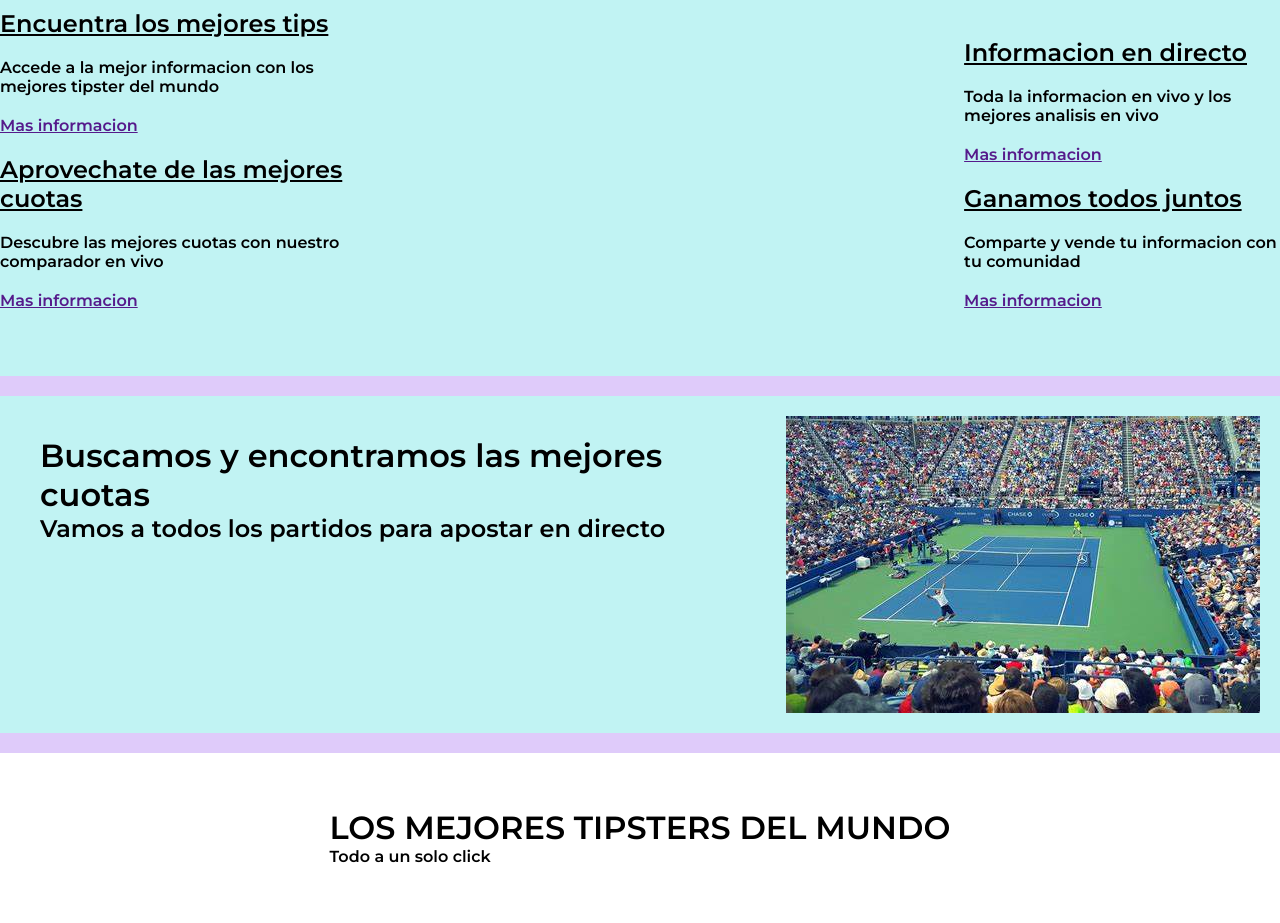
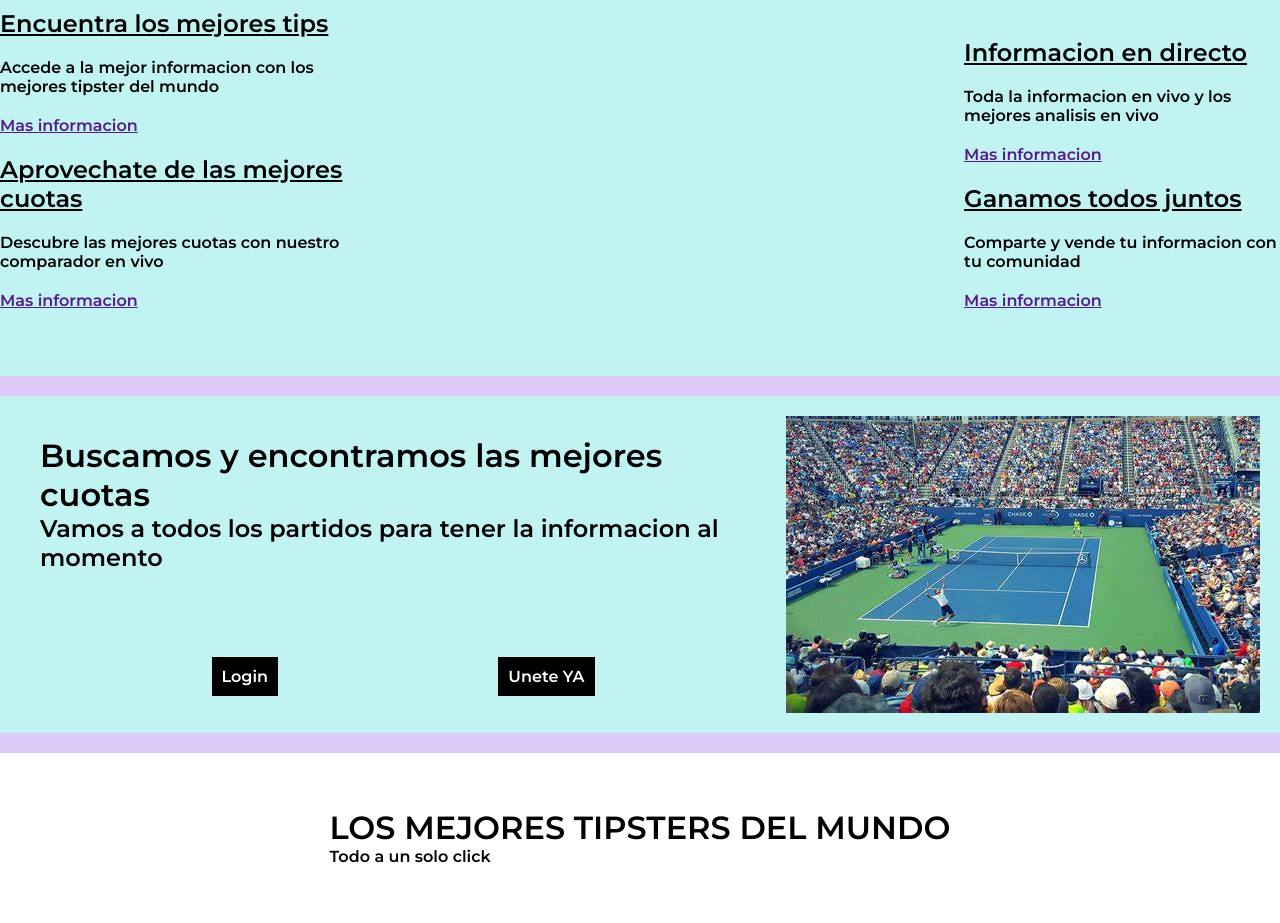
Before and after one commit to LeCloutch/Betway, a plain HTML site: page AsturBet/index.html in a window 1280 px wide. Shown: the part 905-1828 px from the top of the page. Drawn offline with Linux system fonts and the light colour scheme.

Commit message:
seccion2retocado

```diff
--- a/AsturBet/index.html
+++ b/AsturBet/index.html
@@ -33,15 +33,24 @@
             <h2>Encuentra los mejores tips</h2><p>Accede a la mejor informacion con los mejores tipster del mundo</p><a href=""><p>Mas informacion</p></a><h2>Aprovechate de las mejores cuotas</h2><p>Descubre las mejores cuotas con nuestro comparador en vivo</p><a href=""><p>Mas informacion</p></a>
           </div>
           <div class="s1Right">
-            <h2>Informacion en directo</h2><p>Toda la informacion en vivo y los mejores analisis en vivo</p><a href=""><p>Mas informacion</p></a><h2>Ganamos todos juntos</h2><p>Comparte y vende tu informacion con tu comunidad</p><a href=""><p>Mas informacion</p></a>
+            <h2>Informacion en directo</h2>
+            <p>Toda la informacion en vivo y los mejores analisis en vivo</p>
+            <a href=""><p>Mas informacion</p></a><h2>Ganamos todos juntos</h2><p>Comparte y vende tu informacion con tu comunidad</p><a href=""><p>Mas informacion</p></a>
           </div>
       </div>
   </div>
   <div id="deco1"></div>
 <div id="seccion2_0">
+  <div class="left2_0">
+    <div class="botones">
+      <div class="b1"> <a href="">Login</a></div>
+      <div class="b1"> <a href="">Unete YA</a></div>
+    </div>
+
   <div class="texto">
     <h1>Buscamos y encontramos las mejores cuotas</h1>
-    <h2>Vamos a todos los partidos para apostar en directo</h2>
+    <h2>Vamos a todos los partidos para tener la informacion al momento</h2>
+  </div>
   </div>
   <div class="imagen2_0">
     <img src="Imagenes/envivo.jpg" alt="envivo">
--- a/AsturBet/style.css
+++ b/AsturBet/style.css
@@ -214,9 +214,35 @@ a{
     align-items: flex-start;
     text-align: start;
     padding: 20px;
+    margin-bottom: 75px;
 
 }
 .imagen2_0{
     display: flex;
     flex-direction: column;
 }
+.left2_0{
+    height: 100%;
+    display: flex;
+    flex-direction: column-reverse  ;
+    justify-content:space-between;
+
+}
+
+.botones{
+    padding-left: 25%;
+    padding-right: 25%;
+    display: flex;
+    flex-direction: row ;
+    justify-content:space-between;
+    align-items: center;
+    text-align: start;
+
+}
+
+.b1 a{
+    text-decoration: none;
+    padding: 10px;
+    color: white;
+    background-color: black;
+}
```
